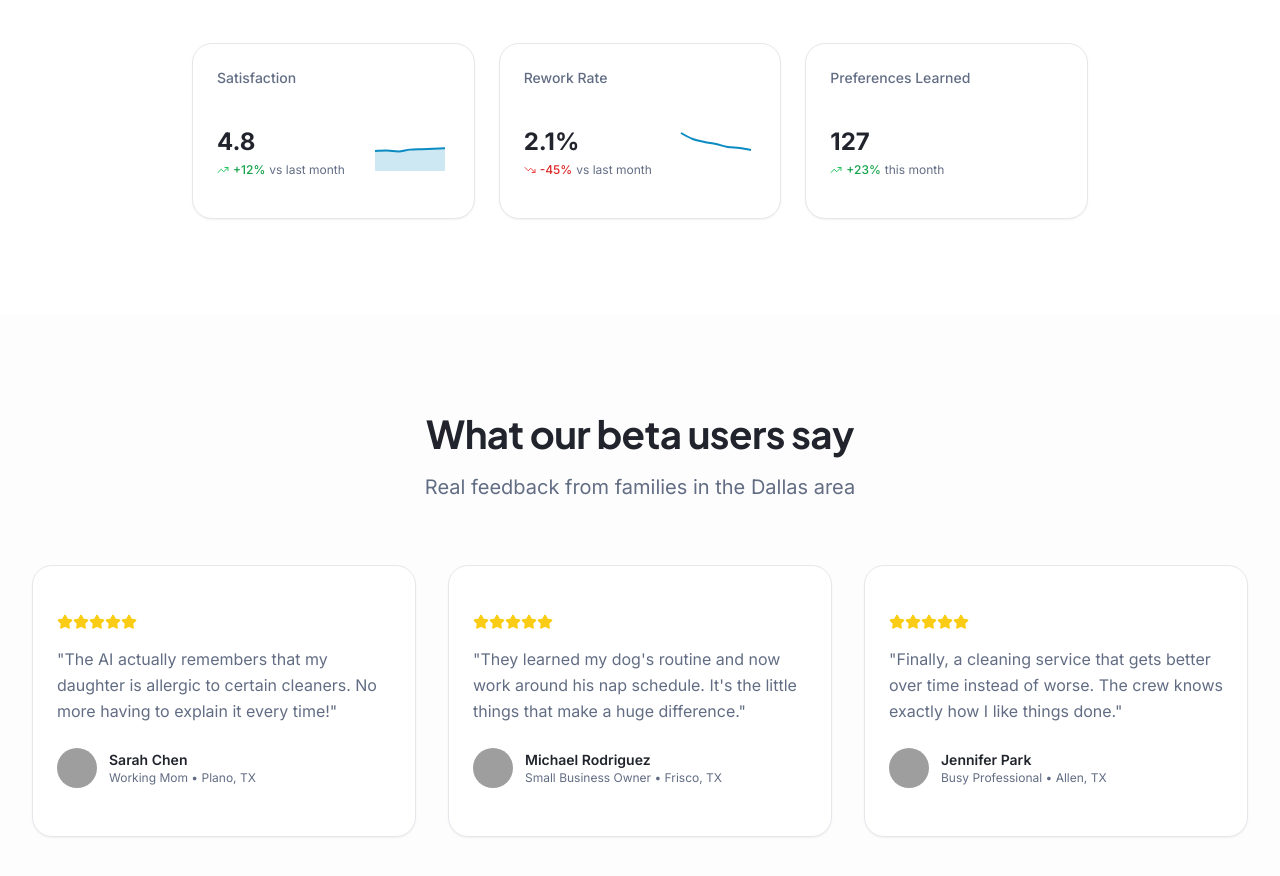
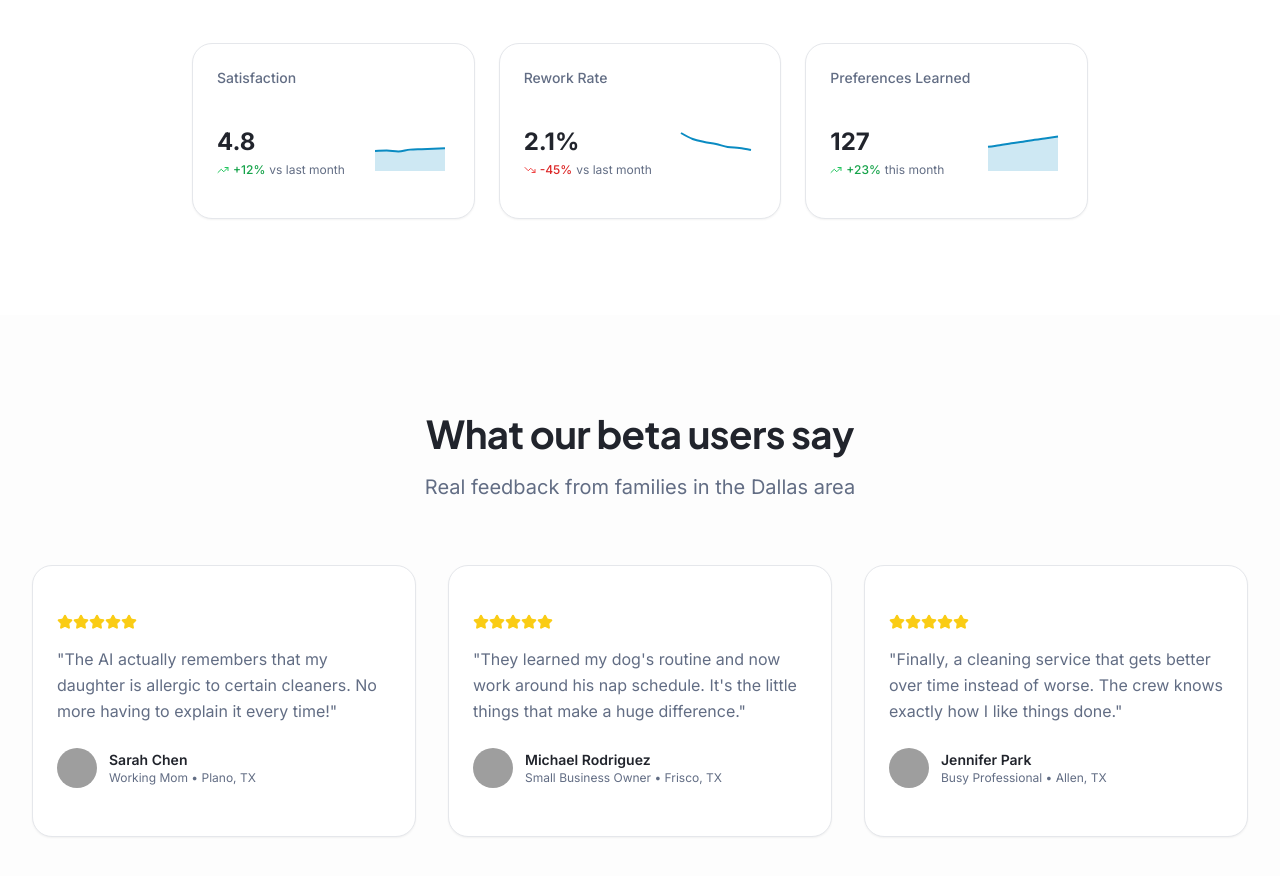
Before and after one commit to iangogentic/maidlyaisite, a Next.js app: page / in a window 1280 px wide. Shown: the part 2420-3296 px from the top of the page. Built offline with nearby package versions, Linux system fonts and the light colour scheme; grey boxes are pictures that could not be loaded.

Commit message:
Fix: Add missing chart property to preferencesLearned KPI data for production build

```diff
--- a/src/app/(marketing)/page.tsx
+++ b/src/app/(marketing)/page.tsx
@@ -64,6 +64,18 @@ export default function HomePage() {
         value: 23,
         label: "this month",
         trend: "up" as const,
+      },
+      chart: {
+        type: "area" as const,
+        data: [
+          { value: 89 },
+          { value: 95 },
+          { value: 102 },
+          { value: 108 },
+          { value: 115 },
+          { value: 121 },
+          { value: 127 },
+        ],
       },
     },
   };
```
